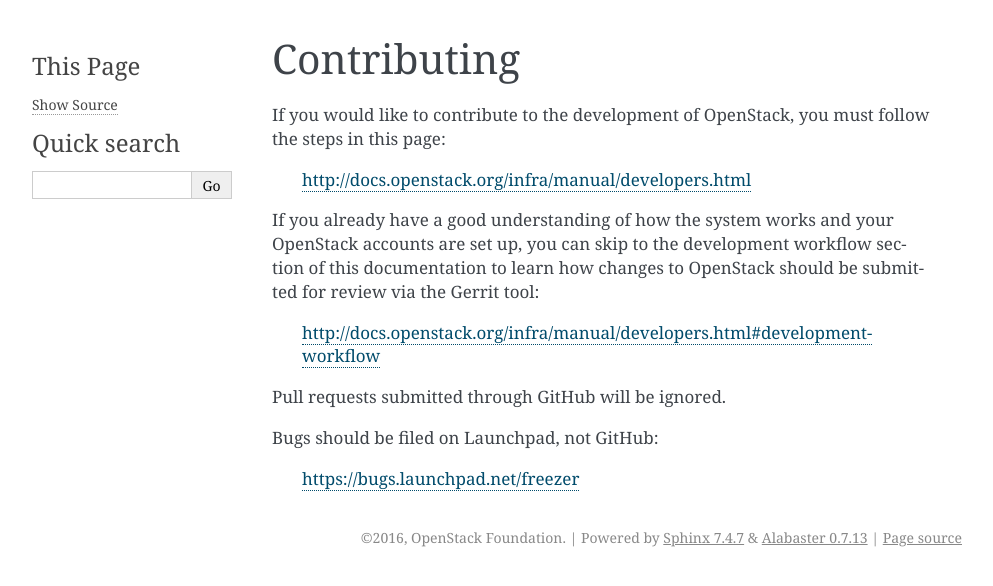
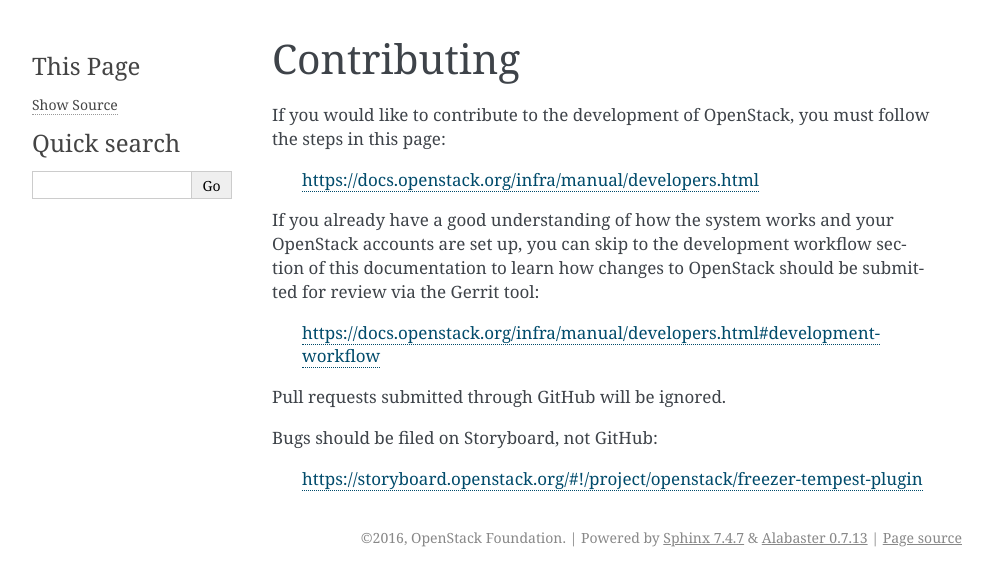
Before and after one commit to openstack/freezer-tempest-plugin, a Sphinx documentation site: the page built from doc/source/contributing.rst, in a window 1280 px wide. Shown: the top 586 px of the page, without its empty margins (148-1141 px from the left). Built offline with Sphinx 7.4.7, drawn with Linux system fonts in a browser that asks for light colours.

```diff
--- a/CONTRIBUTING.rst
+++ b/CONTRIBUTING.rst
@@ -1,17 +1,17 @@
 If you would like to contribute to the development of OpenStack, you must
 follow the steps in this page:
 
-   http://docs.openstack.org/infra/manual/developers.html
+   https://docs.openstack.org/infra/manual/developers.html
 
 If you already have a good understanding of how the system works and your
 OpenStack accounts are set up, you can skip to the development workflow
 section of this documentation to learn how changes to OpenStack should be
 submitted for review via the Gerrit tool:
 
-   http://docs.openstack.org/infra/manual/developers.html#development-workflow
+   https://docs.openstack.org/infra/manual/developers.html#development-workflow
 
 Pull requests submitted through GitHub will be ignored.
 
-Bugs should be filed on Launchpad, not GitHub:
+Bugs should be filed on Storyboard, not GitHub:
 
-   https://bugs.launchpad.net/freezer
+   https://storyboard.openstack.org/#!/project/openstack/freezer-tempest-plugin
--- a/doc/source/usage.rst
+++ b/doc/source/usage.rst
@@ -1,6 +1,6 @@
-========
+=====
 Usage
-========
+=====
 
 To use freezer-tempest-plugin in a project::
 
--- a/test-requirements.txt
+++ b/test-requirements.txt
@@ -4,7 +4,8 @@
 
 hacking>=1.1.0,<1.2.0 # Apache-2.0
 
-sphinx!=1.6.6,!=1.6.7,>=1.6.2 # BSD
+sphinx!=1.6.6,!=1.6.7,>=1.6.2,<2.0.0;python_version=='2.7'  # BSD
+sphinx!=1.6.6,!=1.6.7,>=1.6.2;python_version>='3.4'  # BSD
 oslosphinx>=4.7.0 # Apache-2.0
 
 # releasenotes
```
